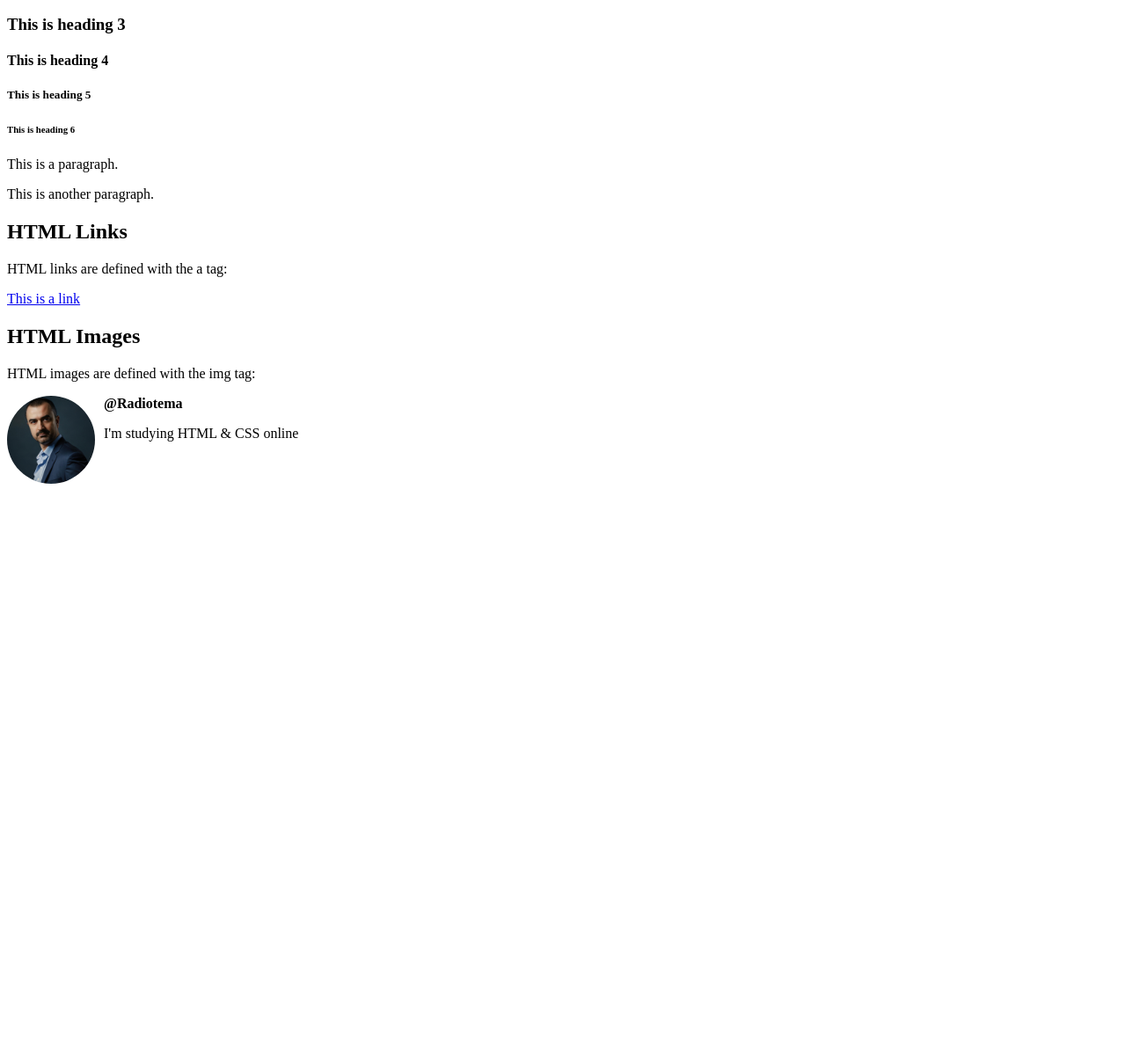
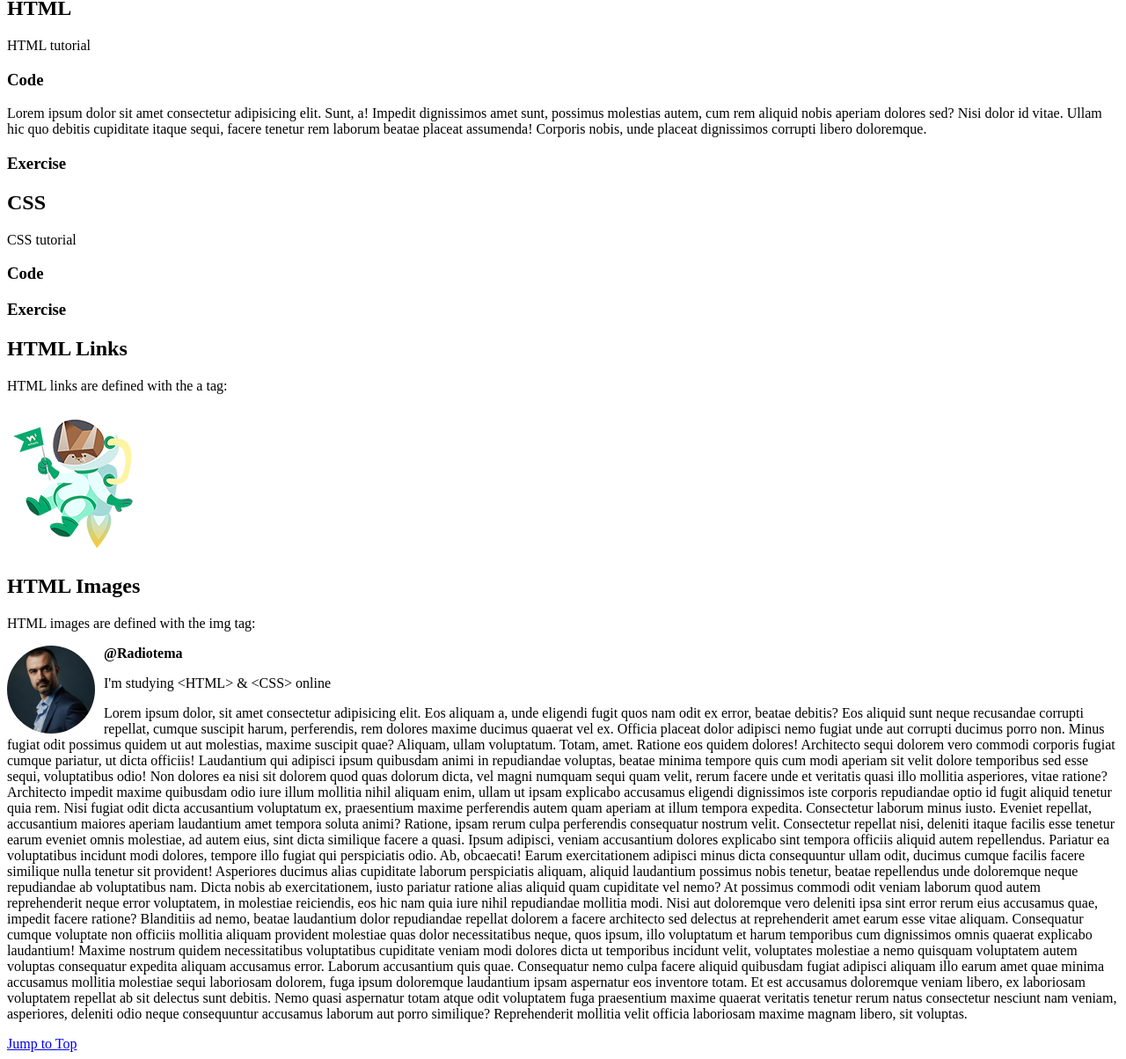
Before and after one commit to Radiotema/w3s-html, a plain HTML site: page index.html in a window 1280 px wide. Shown: the part 110-1314 px from the top of the page at 88% size. Before the commit the page ends 800 px from the top, so only its background shows below. Drawn offline with Linux system fonts and the light colour scheme.

Commit message:
right format html doc

```diff
--- a/index.html
+++ b/index.html
@@ -1,9 +1,17 @@
 <!DOCTYPE html>
-<html>
+<html lang="en">
   <head>
+    <meta charset="UTF-8" />
+    <meta name="viewport" content="width=device-width, initial-scale=1.0" />
+    <meta name="keywords" content="HTML, CSS" />
+    <meta name="description" content="The practice page for HTML & CSS" />
     <title>My w3s HTML pracrice page</title>
     <style>
-            img {
+      em {
+        color: red;
+        font-style: normal;
+      }
+      .user_image {
         width: 100px;
         border-radius: 50px;
         float: left;
@@ -12,31 +20,100 @@
       .username {
         font-weight: bold;
       }
-
     </style>
   </head>
   <body>
-
+    <a href="#section-html">HTML</a>
+    <a href="#section-css">CSS</a>
+    <a href="#section-html-links">HTML links</a>
+    <a href="#section-html-images">HTML Images</a>
+    <a href="https://google.com" target="_blank">Google</a>
+    <a href="mailto:artem.lutskyi@gmail.com">Email Me</a>
     <h1>This is heading 1</h1>
-    <h2>This is heading 2</h2>
-    <h3>This is heading 3</h3>
-    <h4>This is heading 4</h4>
-    <h5>This is heading 5</h5>
-    <h6>This is heading 6</h6>
-
-    <p>This is a paragraph.</p>
-<p>This is another paragraph.</p>
-
-<h2>HTML Links</h2>
+    <h2 id="section-html">HTML</h2>
+    <p>HTML tutorial</p>
+    <h3>Code</h3>
+    <p>
+      Lorem ipsum dolor sit amet consectetur adipisicing elit. Sunt, a! Impedit
+      dignissimos amet sunt, possimus molestias autem, cum rem aliquid nobis
+      aperiam dolores sed? Nisi dolor id vitae. Ullam hic quo debitis cupiditate
+      itaque sequi, facere tenetur rem laborum beatae placeat assumenda!
+      Corporis nobis, unde placeat dignissimos corrupti libero doloremque.
+    </p>
+    <h3>Exercise</h3>
+    <h2 id="section-css">CSS</h2>
+    <p>CSS tutorial</p>
+    <h3>Code</h3>
+    <h3>Exercise</h3>
+    <h2 id="section-html-links">HTML Links</h2>
     <p>HTML links are defined with the a tag:</p>
-
-<a href="https://www.w3schools.com">This is a link</a>
-
-<h2>HTML Images</h2>
+    <a href="company/about.html">
+      <img src="images/lynx_in_space.webp" alt="Spaceman" />
+    </a>
+    <h2 id="section-html-images">HTML Images</h2>
     <p>HTML images are defined with the img tag:</p>
-
-<img src="images/me 1x1.jpg">
+    <img
+      class="user_image"
+      src="images/me1x1.jpg"
+      alt="An image of Radiotema"
+    />
     <p class="username">@Radiotema</p>
-<p>I'm studying HTML & CSS online</p>
+    <p>I'm studying &lt;HTML&gt; & &lt;CSS&gt; online</p>
+    <p>
+      Lorem ipsum dolor, sit amet consectetur adipisicing elit. Eos aliquam a,
+      unde eligendi fugit quos nam odit ex error, beatae debitis? Eos aliquid
+      sunt neque recusandae corrupti repellat, cumque suscipit harum,
+      perferendis, rem dolores maxime ducimus quaerat vel ex. Officia placeat
+      dolor adipisci nemo fugiat unde aut corrupti ducimus porro non. Minus
+      fugiat odit possimus quidem ut aut molestias, maxime suscipit quae?
+      Aliquam, ullam voluptatum. Totam, amet. Ratione eos quidem dolores!
+      Architecto sequi dolorem vero commodi corporis fugiat cumque pariatur, ut
+      dicta officiis! Laudantium qui adipisci ipsum quibusdam animi in
+      repudiandae voluptas, beatae minima tempore quis cum modi aperiam sit
+      velit dolore temporibus sed esse sequi, voluptatibus odio! Non dolores ea
+      nisi sit dolorem quod quas dolorum dicta, vel magni numquam sequi quam
+      velit, rerum facere unde et veritatis quasi illo mollitia asperiores,
+      vitae ratione? Architecto impedit maxime quibusdam odio iure illum
+      mollitia nihil aliquam enim, ullam ut ipsam explicabo accusamus eligendi
+      dignissimos iste corporis repudiandae optio id fugit aliquid tenetur quia
+      rem. Nisi fugiat odit dicta accusantium voluptatum ex, praesentium maxime
+      perferendis autem quam aperiam at illum tempora expedita. Consectetur
+      laborum minus iusto. Eveniet repellat, accusantium maiores aperiam
+      laudantium amet tempora soluta animi? Ratione, ipsam rerum culpa
+      perferendis consequatur nostrum velit. Consectetur repellat nisi, deleniti
+      itaque facilis esse tenetur earum eveniet omnis molestiae, ad autem eius,
+      sint dicta similique facere a quasi. Ipsum adipisci, veniam accusantium
+      dolores explicabo sint tempora officiis aliquid autem repellendus.
+      Pariatur ea voluptatibus incidunt modi dolores, tempore illo fugiat qui
+      perspiciatis odio. Ab, obcaecati! Earum exercitationem adipisci minus
+      dicta consequuntur ullam odit, ducimus cumque facilis facere similique
+      nulla tenetur sit provident! Asperiores ducimus alias cupiditate laborum
+      perspiciatis aliquam, aliquid laudantium possimus nobis tenetur, beatae
+      repellendus unde doloremque neque repudiandae ab voluptatibus nam. Dicta
+      nobis ab exercitationem, iusto pariatur ratione alias aliquid quam
+      cupiditate vel nemo? At possimus commodi odit veniam laborum quod autem
+      reprehenderit neque error voluptatem, in molestiae reiciendis, eos hic nam
+      quia iure nihil repudiandae mollitia modi. Nisi aut doloremque vero
+      deleniti ipsa sint error rerum eius accusamus quae, impedit facere
+      ratione? Blanditiis ad nemo, beatae laudantium dolor repudiandae repellat
+      dolorem a facere architecto sed delectus at reprehenderit amet earum esse
+      vitae aliquam. Consequatur cumque voluptate non officiis mollitia aliquam
+      provident molestiae quas dolor necessitatibus neque, quos ipsum, illo
+      voluptatum et harum temporibus cum dignissimos omnis quaerat explicabo
+      laudantium! Maxime nostrum quidem necessitatibus voluptatibus cupiditate
+      veniam modi dolores dicta ut temporibus incidunt velit, voluptates
+      molestiae a nemo quisquam voluptatem autem voluptas consequatur expedita
+      aliquam accusamus error. Laborum accusantium quis quae. Consequatur nemo
+      culpa facere aliquid quibusdam fugiat adipisci aliquam illo earum amet
+      quae minima accusamus mollitia molestiae sequi laboriosam dolorem, fuga
+      ipsum doloremque laudantium ipsam aspernatur eos inventore totam. Et est
+      accusamus doloremque veniam libero, ex laboriosam voluptatem repellat ab
+      sit delectus sunt debitis. Nemo quasi aspernatur totam atque odit
+      voluptatem fuga praesentium maxime quaerat veritatis tenetur rerum natus
+      consectetur nesciunt nam veniam, asperiores, deleniti odio neque
+      consequuntur accusamus laborum aut porro similique? Reprehenderit mollitia
+      velit officia laboriosam maxime magnam libero, sit voluptas.
+    </p>
+    <a href="#">Jump to Top</a>
   </body>
 </html>
```
Also changed, not shown: company/about.html (added, +9 -0 lines), images/me1x1.jpg (renamed from images/me 1x1.jpg). Lines whose indentation alone changed are shown as unchanged.
